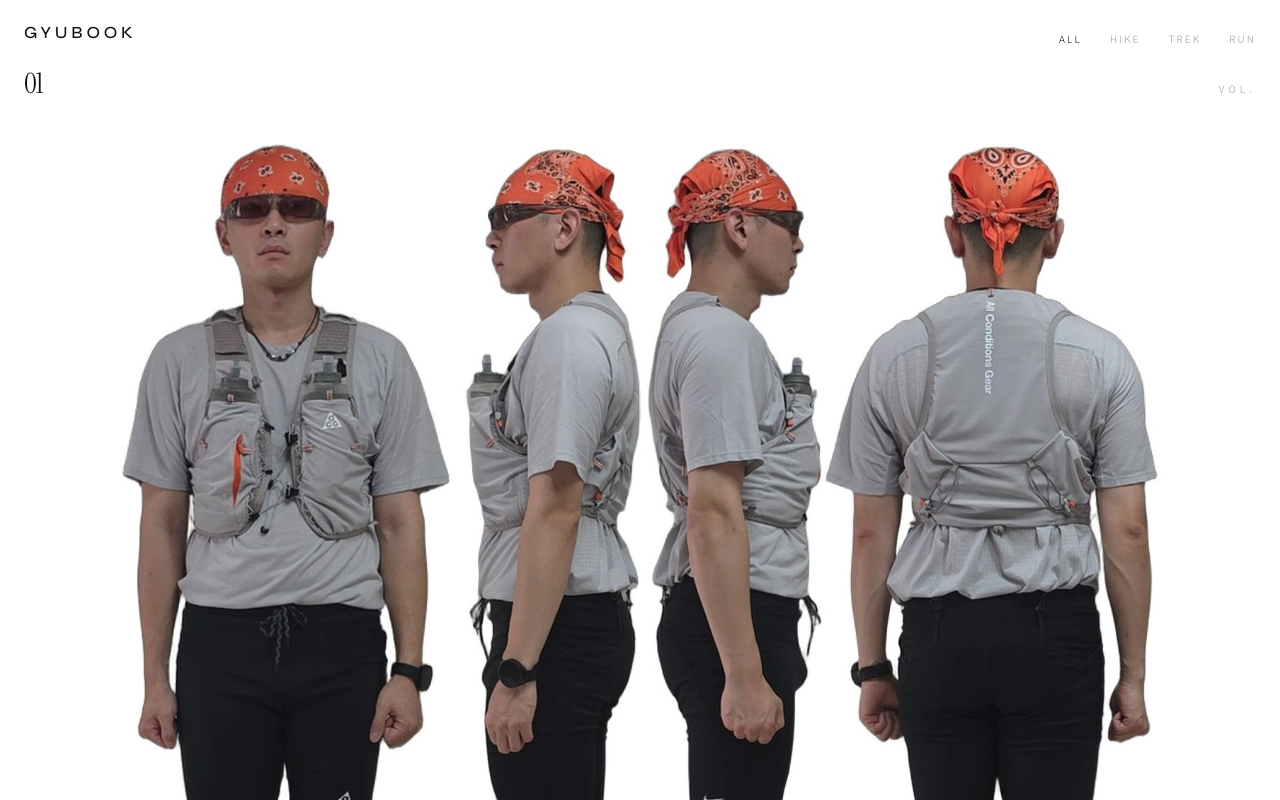
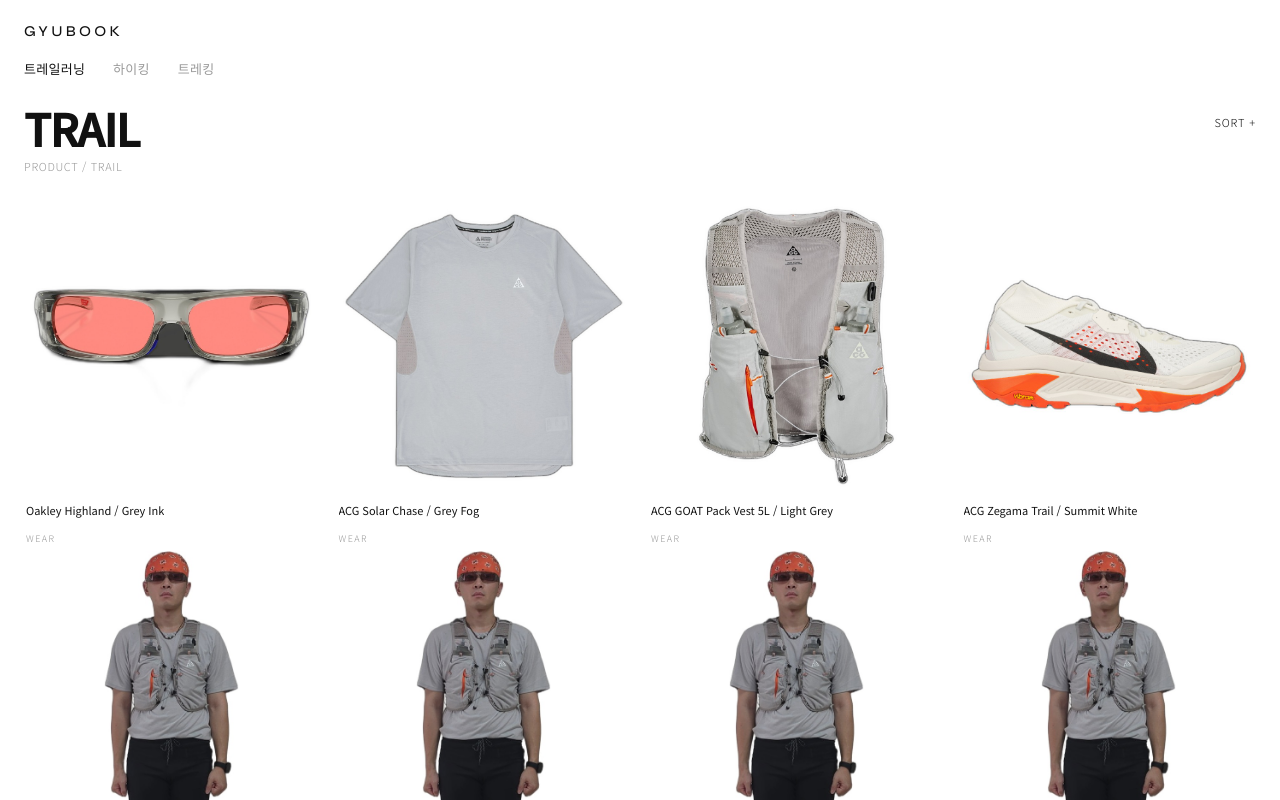
Before and after one commit to atrox42/gyubook, a Next.js app: page / in a window 1280 px wide. Shown: the top 800 px of the page. Built offline with nearby package versions, Linux system fonts and the light colour scheme; no server answers.

Commit message:
Pivot homepage to a CAYL-style category product grid
Tabs for trail/hike/trek, nukki then wear shot then buy, Look #01
seeded under 트레일러닝. No fake affiliate links.

Co-authored-by: atrox42 <atrox42@users.noreply.github.com>

```diff
--- a/src/app/globals.css
+++ b/src/app/globals.css
@@ -339,3 +339,83 @@ a {
   font-size: 8px;
   text-transform: uppercase;
 }
+
+.catalog-grid {
+  display: grid;
+  grid-template-columns: 1fr 1fr;
+  column-gap: 10px;
+  row-gap: 36px;
+}
+
+@media (min-width: 960px) {
+  .catalog-grid {
+    grid-template-columns: repeat(4, 1fr);
+    column-gap: 18px;
+    row-gap: 48px;
+  }
+}
+
+.catalog-card {
+  min-width: 0;
+}
+
+.catalog-nukki {
+  position: relative;
+  aspect-ratio: 1;
+  background: #ffffff;
+}
+
+.catalog-meta {
+  display: flex;
+  align-items: baseline;
+  justify-content: space-between;
+  gap: 8px;
+  padding: 10px 2px 0;
+}
+
+.catalog-name {
+  min-width: 0;
+  overflow: hidden;
+  text-overflow: ellipsis;
+  white-space: nowrap;
+  font-size: 11px;
+  font-weight: 400;
+  line-height: 1.35;
+  color: #111;
+}
+
+.catalog-price {
+  flex: none;
+  font-size: 11px;
+  font-weight: 400;
+  font-variant-numeric: tabular-nums;
+  color: #111;
+}
+
+.catalog-wear-label {
+  margin-top: 14px;
+  padding: 0 2px;
+  font-size: 9px;
+  letter-spacing: 0.16em;
+  color: #9a9a9a;
+}
+
+.catalog-wear {
+  position: relative;
+  aspect-ratio: 3 / 4.4;
+  margin-top: 6px;
+  background: #ffffff;
+}
+
+.catalog-buy {
+  display: inline-block;
+  margin-top: 10px;
+  padding: 0 2px;
+  font-size: 11px;
+  letter-spacing: 0.08em;
+}
+
+.catalog-buy.is-wait {
+  color: #9a9a9a;
+  cursor: default;
+}
--- a/src/app/page.tsx
+++ b/src/app/page.tsx
@@ -1,27 +1,6 @@
-import { existsSync } from "node:fs";
-import path from "node:path";
-import { EditorialGrid } from "@/components/EditorialGrid";
-import { looks } from "@/data/looks";
-import type { Look } from "@/types/look";
-
-function publicExists(src: string) {
-  return existsSync(path.join(process.cwd(), "public", src.replace(/^\//, "")));
-}
-
-function availableLooks(): Look[] {
-  return looks
-    .filter((look) => look.listed !== false)
-    .map((look) => {
-      const hero = look.quad ?? look.image;
-      return {
-        ...look,
-        image: hero,
-        tiles: look.tiles.filter((tile) => publicExists(tile.src)),
-      };
-    })
-    .filter((look) => look.tiles.length > 0 && publicExists(look.image));
-}
+import { CategoryCatalog } from "@/components/CategoryCatalog";
+import { catalogItems } from "@/lib/catalog";
 
 export default function Home() {
-  return <EditorialGrid looks={availableLooks()} />;
+  return <CategoryCatalog items={catalogItems()} />;
 }
--- /dev/null
+++ b/src/components/CatalogCard.tsx
@@ -0,0 +1,49 @@
+import Image from "next/image";
+import type { CatalogItem } from "@/lib/catalog";
+
+export function CatalogCard({ item }: { item: CatalogItem }) {
+  const name = item.color ? `${item.name} / ${item.color}` : item.name;
+
+  return (
+    <article className="catalog-card">
+      <div className="catalog-nukki">
+        <Image
+          src={item.thumb}
+          alt={item.name}
+          fill
+          sizes="(max-width: 959px) 50vw, 25vw"
+          className="object-contain"
+        />
+      </div>
+
+      <div className="catalog-meta">
+        <p className="catalog-name">{name}</p>
+        <p className="catalog-price">{item.price ?? ""}</p>
+      </div>
+
+      <p className="catalog-wear-label">WEAR</p>
+      <div className="catalog-wear">
+        <Image
+          src={item.wear}
+          alt={`${item.name} 착용`}
+          fill
+          sizes="(max-width: 959px) 50vw, 25vw"
+          className="object-contain object-top"
+        />
+      </div>
+
+      {item.affiliateUrl ? (
+        <a
+          href={item.affiliateUrl}
+          target="_blank"
+          rel="noreferrer sponsored"
+          className="catalog-buy"
+        >
+          구매
+        </a>
+      ) : (
+        <span className="catalog-buy is-wait">링크 준비중</span>
+      )}
+    </article>
+  );
+}
--- /dev/null
+++ b/src/components/CategoryCatalog.tsx
@@ -0,0 +1,83 @@
+"use client";
+
+import Link from "next/link";
+import { useMemo, useState } from "react";
+import { CATEGORY_TABS, type CategoryId } from "@/lib/activity";
+import type { CatalogItem } from "@/lib/catalog";
+import { CatalogCard } from "./CatalogCard";
+import { SiteFooter } from "./SiteFooter";
+
+export function CategoryCatalog({ items }: { items: CatalogItem[] }) {
+  const [tab, setTab] = useState<CategoryId>("trail-running");
+  const current = CATEGORY_TABS.find((item) => item.id === tab) ?? CATEGORY_TABS[0];
+
+  const visible = useMemo(
+    () => items.filter((item) => item.activity === tab),
+    [items, tab],
+  );
+
+  return (
+    <div className="bg-paper">
+      <header className="sticky top-0 z-30 bg-paper">
+        <div className="flex items-end justify-between px-4 pt-5 sm:px-6">
+          <Link
+            href="/"
+            className="font-display text-[15px] font-medium tracking-[0.22em]"
+          >
+            GYUBOOK
+          </Link>
+        </div>
+        <nav className="flex gap-5 overflow-x-auto px-4 pb-3 pt-4 sm:gap-7 sm:px-6">
+          {CATEGORY_TABS.map((item) => {
+            const active = tab === item.id;
+            return (
+              <button
+                key={item.id}
+                type="button"
+                onClick={() => setTab(item.id)}
+                className={`shrink-0 text-[13px] tracking-[0.02em] ${
+                  active ? "text-ink" : "text-mute"
+                }`}
+                aria-pressed={active}
+              >
+                {item.label}
+              </button>
+            );
+          })}
+        </nav>
+      </header>
+
+      <main className="px-3 pb-20 sm:px-6">
+        <div className="flex items-start justify-between gap-4 px-1 pb-6 pt-4 sm:px-0">
+          <div>
+            <h1 className="text-[34px] font-semibold leading-none tracking-tight sm:text-[44px]">
+              {current.title}
+            </h1>
+            <p className="mt-2 text-[11px] font-light tracking-[0.06em] text-mute">
+              PRODUCT / {current.crumb}
+            </p>
+          </div>
+          <button
+            type="button"
+            className="mt-2 shrink-0 text-[11px] tracking-[0.08em] text-ink"
+          >
+            SORT +
+          </button>
+        </div>
+
+        {visible.length === 0 ? (
+          <p className="px-1 py-24 text-[13px] font-light text-mute">
+            아직 올린 아이템이 없다.
+          </p>
+        ) : (
+          <div className="catalog-grid">
+            {visible.map((item) => (
+              <CatalogCard key={item.id} item={item} />
+            ))}
+          </div>
+        )}
+      </main>
+      <SiteFooter />
+    </div>
+  );
+}
--- a/src/components/EditorialGrid.tsx
+++ b/src/components/EditorialGrid.tsx
@@ -1,48 +1,9 @@
 "use client";
 
-import { useMemo, useState } from "react";
-import type { FilterId } from "@/lib/activity";
-import type { Look } from "@/types/look";
-import { LookTile } from "./LookTile";
-import { SiteHeader } from "./SiteHeader";
-import { SiteFooter } from "./SiteFooter";
+import type { CatalogItem } from "@/lib/catalog";
+import { CategoryCatalog } from "./CategoryCatalog";
 
-export function EditorialGrid({ looks }: { looks: Look[] }) {
-  const [filter, setFilter] = useState<FilterId>("all");
-  const [openId, setOpenId] = useState<string | null>(null);
-
-  const tiles = useMemo(() => {
-    return looks
-      .filter((look) => (filter === "all" ? true : look.activity === filter))
-      .flatMap((look) => look.tiles.map((tile) => ({ look, tile })));
-  }, [filter, looks]);
-
-  const opener = looks.length === 1;
-
-  return (
-    <div className="bg-paper">
-      <SiteHeader filter={filter} onFilter={setFilter} />
-      <main>
-        <div className="flex items-baseline justify-between px-5 pb-3 pt-1 sm:px-6">
-          <p className="font-serif text-[28px] leading-none tracking-tight">01</p>
-          <p className="text-[10px] font-light tracking-[0.42em] text-mute">VOL.</p>
-        </div>
-        <div className={opener ? "look-opener" : "look-wall"}>
-          {tiles.map(({ look, tile }, index) => (
-            <LookTile
-              key={tile.id}
-              look={look}
-              tile={tile}
-              index={index}
-              open={openId === tile.id}
-              onToggle={(id) =>
-                setOpenId((current) => (current === id ? null : id))
-              }
-            />
-          ))}
-        </div>
-      </main>
-      <SiteFooter />
-    </div>
-  );
+/** Homepage catalog — kept as a named export for older imports. */
+export function EditorialGrid({ items }: { items: CatalogItem[] }) {
+  return <CategoryCatalog items={items} />;
 }
--- a/src/components/SiteHeader.tsx
+++ b/src/components/SiteHeader.tsx
@@ -1,42 +1,16 @@
-"use client";
-
 import Link from "next/link";
-import { ACTIVITY_FILTERS, type FilterId } from "@/lib/activity";
 import { site } from "@/lib/site";
 
-type SiteHeaderProps = {
-  filter?: FilterId;
-  onFilter?: (value: FilterId) => void;
-};
-
-export function SiteHeader({ filter = "all", onFilter }: SiteHeaderProps) {
+export function SiteHeader() {
   return (
     <header className="sticky top-0 z-30 bg-paper">
-      <div className="flex items-end justify-between gap-6 px-4 py-5 sm:px-6">
+      <div className="px-4 py-5 sm:px-6">
         <Link
           href="/"
           className="font-display text-[17px] font-medium tracking-[0.22em]"
         >
           {site.name}
         </Link>
-        <nav className="flex flex-wrap justify-end gap-x-5 gap-y-1 text-[10px] font-light tracking-[0.22em] text-mute sm:gap-x-7">
-          {ACTIVITY_FILTERS.map((item) => {
-            const active = filter === item.id;
-            return (
-              <button
-                key={item.id}
-                type="button"
-                onClick={() => onFilter?.(item.id)}
-                className={`cursor-pointer transition-colors ${
-                  active ? "text-ink" : "hover:text-ink"
-                }`}
-                aria-pressed={active}
-              >
-                {item.label}
-              </button>
-            );
-          })}
-        </nav>
       </div>
     </header>
   );
--- a/src/data/looks.ts
+++ b/src/data/looks.ts
@@ -31,32 +31,35 @@ export const looks: Look[] = [
       },
       {
         id: "l1-shades",
-        name: "Highland Grey Ink / Prizm Peach",
+        name: "Oakley Highland",
         brand: "Oakley",
         category: "선글라스",
+        color: "Grey Ink",
         sku: "95220362",
-        href: "https://www.kasina.co.kr/product-detail/132882506",
         thumb: "/products/look-01/shades.jpg",
+        wear: "/looks/look-01/front.jpg",
         slot: "outer",
       },
       {
         id: "l1-tee",
-        name: "솔라 체이스 드라이 핏 ADV",
+        name: "ACG Solar Chase",
         brand: "Nike ACG",
         category: "반팔",
+        color: "Grey Fog",
         sku: "IO9678-097",
-        href: "https://kream.co.kr/products/787409",
         thumb: "/products/look-01/tee.jpg",
+        wear: "/looks/look-01/front.jpg",
         slot: "torso",
       },
       {
         id: "l1-vest",
-        name: "고트 팩 베스트 5L",
+        name: "ACG GOAT Pack Vest 5L",
         brand: "Nike ACG",
         category: "조끼",
+        color: "Light Grey",
         sku: "IQ7354-039",
-        href: "https://www.nike.com/kr/t/%EB%82%98%EC%9D%B4%ED%82%A4-acg-%EA%B3%A0%ED%8A%B8-%ED%8C%A9-%EB%B2%A0%EC%8A%A4%ED%8A%B85l-spA7pnEA/IQ7354-039",
         thumb: "/products/look-01/vest.jpg",
+        wear: "/looks/look-01/front.jpg",
         slot: "vest",
       },
       {
@@ -81,12 +84,13 @@ export const looks: Look[] = [
       },
       {
         id: "l1-shoe",
-        name: "제가마 트레일",
+        name: "ACG Zegama Trail",
         brand: "Nike ACG",
         category: "신발",
+        color: "Summit White",
         sku: "HV8113-103",
-        href: "https://www.nike.com/kr/t/acg-%EC%A0%9C%EA%B0%80%EB%A7%88-%EB%82%A8%EC%84%B1-%ED%8A%B8%EB%A0%88%EC%9D%BC-%EB%9F%AC%EB%8B%9D%ED%99%94-tD6siwGz/HV8113-103",
         thumb: "/products/look-01/shoe.jpg",
+        wear: "/looks/look-01/front.jpg",
         slot: "shoes",
       },
     ],
--- a/src/lib/activity.ts
+++ b/src/lib/activity.ts
@@ -1,13 +1,12 @@
 import type { Activity } from "@/types/look";
 
-export const ACTIVITY_FILTERS = [
-  { id: "all", label: "ALL", en: "ALL" },
-  { id: "hiking", label: "HIKE", en: "HIKE" },
-  { id: "trekking", label: "TREK", en: "TREK" },
-  { id: "trail-running", label: "RUN", en: "RUN" },
+export const CATEGORY_TABS = [
+  { id: "trail-running", label: "트레일러닝", title: "TRAIL", crumb: "TRAIL" },
+  { id: "hiking", label: "하이킹", title: "HIKE", crumb: "HIKE" },
+  { id: "trekking", label: "트레킹", title: "TREK", crumb: "TREK" },
 ] as const;
 
-export type FilterId = (typeof ACTIVITY_FILTERS)[number]["id"];
+export type CategoryId = (typeof CATEGORY_TABS)[number]["id"];
 
 export const ACTIVITY_META: Record<
   Activity,
@@ -15,7 +14,7 @@ export const ACTIVITY_META: Record<
 > = {
   hiking: { ko: "하이킹", en: "HIKE", short: "HK" },
   trekking: { ko: "트레킹", en: "TREK", short: "TR" },
-  "trail-running": { ko: "러닝", en: "RUN", short: "RN" },
+  "trail-running": { ko: "트레일러닝", en: "TRAIL RUN", short: "RN" },
   other: { ko: "기타", en: "OTHER", short: "OT" },
 };
 
--- /dev/null
+++ b/src/lib/catalog.ts
@@ -0,0 +1,38 @@
+import { looks } from "@/data/looks";
+import type { Activity } from "@/types/look";
+
+export type CatalogItem = {
+  id: string;
+  lookId: string;
+  activity: Activity;
+  name: string;
+  brand?: string;
+  sku?: string;
+  color?: string;
+  price?: string;
+  thumb: string;
+  wear: string;
+  affiliateUrl?: string;
+};
+
+export function catalogItems(): CatalogItem[] {
+  return looks
+    .filter((look) => look.listed !== false)
+    .flatMap((look) =>
+      look.products
+        .filter((product) => product.thumb)
+        .map((product) => ({
+          id: product.id,
+          lookId: look.id,
+          activity: look.activity,
+          name: product.name,
+          brand: product.brand,
+          sku: product.sku,
+          color: product.color,
+          price: product.price,
+          thumb: product.thumb as string,
+          wear: product.wear ?? look.angles?.front ?? look.image,
+          affiliateUrl: product.affiliateUrl,
+        })),
+    );
+}
--- a/src/types/look.ts
+++ b/src/types/look.ts
@@ -9,7 +9,12 @@ export type Product = {
   category: string;
   href?: string;
   sku?: string;
+  color?: string;
   thumb?: string;
+  wear?: string;
+  price?: string;
+  /** Coupang Partners / Naver Brand Connect. Empty = 링크 준비중 */
+  affiliateUrl?: string;
   slot?: HotspotSlot;
   hotspot?: { x: number; y: number };
 };
```
Also changed, not shown: src/app/look/[id]/page.tsx (+6 -14 lines).
